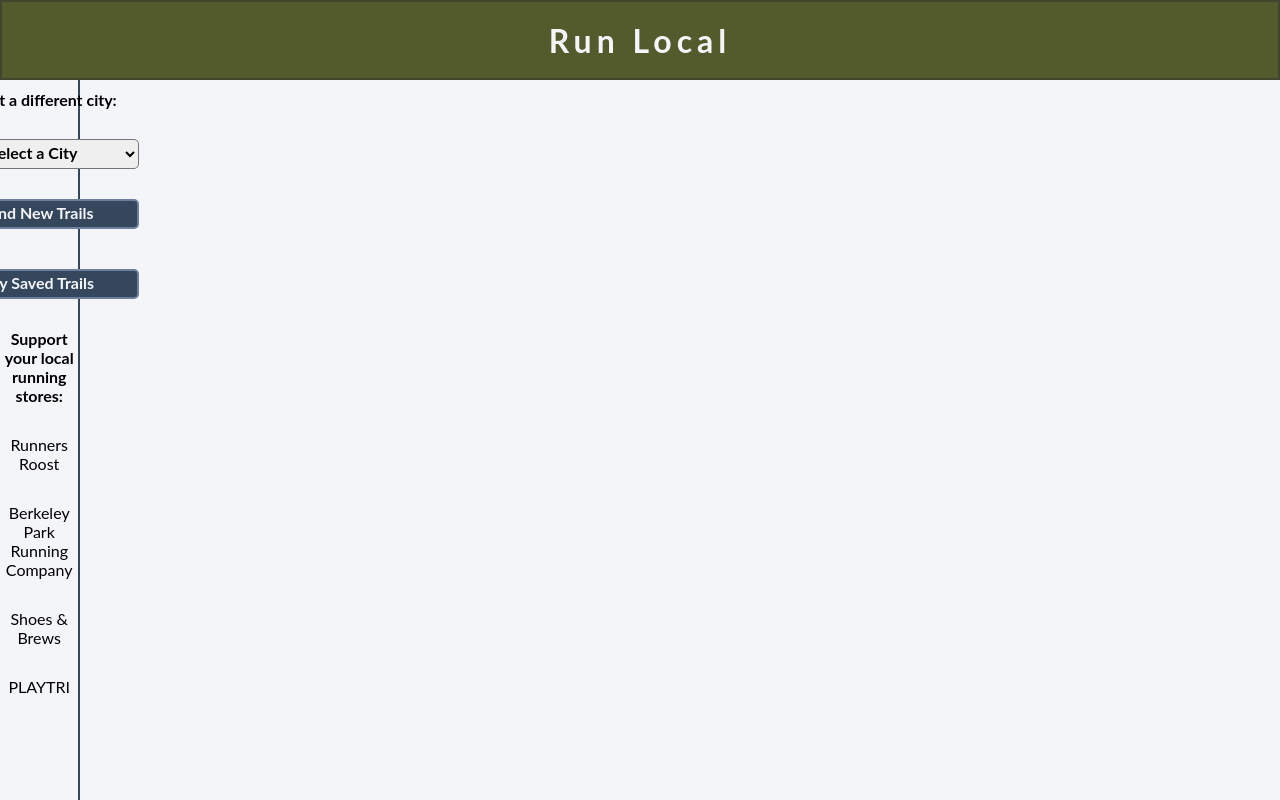
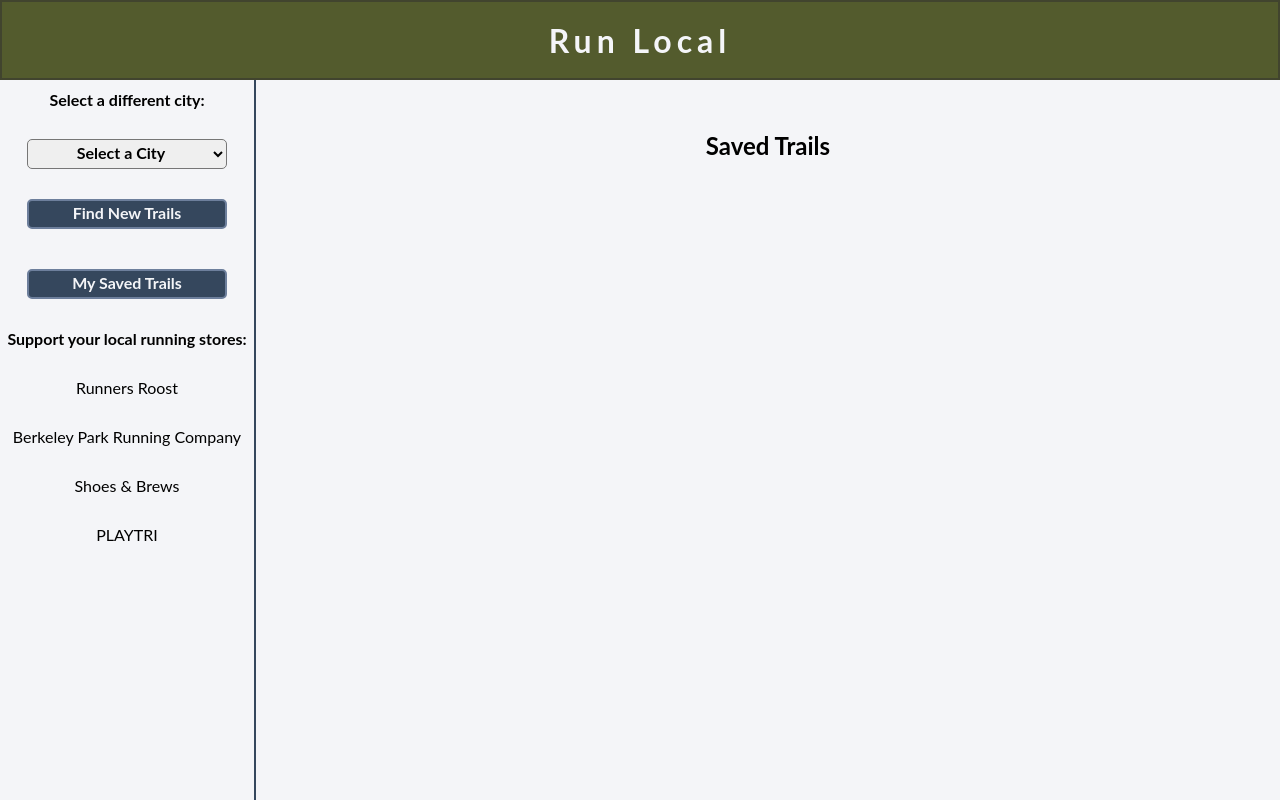
Before and after one commit to rachael-t/run-local, a React (Create React App) app: page /SavedTrails in a window 1280 px wide. Shown: the top 800 px of the page. Built offline with nearby package versions, Linux system fonts and the light colour scheme.

Commit message:
Create styling for SavedTrails page

```diff
--- a/src/components/App/App.css
+++ b/src/components/App/App.css
@@ -33,7 +33,7 @@ header {
   width: 100%;
 }
 
-main, .city-page {
+main, .city-page, .saved-page {
   display: flex;
   height: 100%;
   width: 100%;
--- a/src/components/SavedTrails/SavedTrails.css
+++ b/src/components/SavedTrails/SavedTrails.css
@@ -0,0 +1,18 @@
+.saved-trails-container {
+    display: flex;
+    flex-wrap: wrap;
+    flex-flow: column;
+    width: 80%;
+  }
+
+  .saved-cards-container {
+    display: flex;
+    flex-wrap: wrap;
+    justify-content: space-around;
+  }
+
+  .saved-trails-container h2 {
+    display: flex;
+    justify-content: center;
+    margin-top: 5%;
+  }
```
